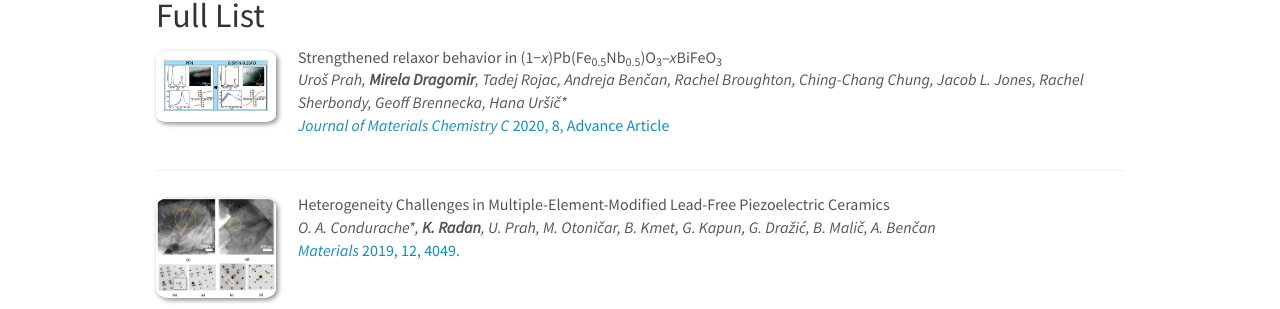
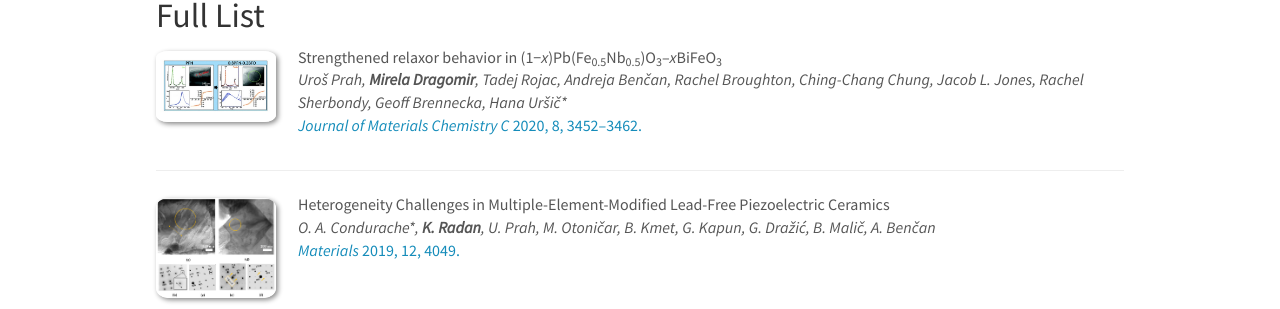
Before and after one commit to eccl-jsi/eccl-jsi.github.io, a Jekyll site: the page built from _pages/publications.md, in a window 1280 px wide and 900 px high, scrolled down 1133 px. Shown: the part 145-454 px from the top of the window. Built offline with Jekyll 4.4.1, drawn with Linux system fonts in a browser that asks for light colours; nearby versions of some CDN libraries.

Commit message:
Update publist.yml

```diff
--- a/_data/publist.yml
+++ b/_data/publist.yml
@@ -5,7 +5,7 @@
   highlight: 0
   image: JMC-C2020-TOC.jpg
   link:
-    display: "<i>Journal of Materials Chemistry C</i> 2020, 8, Advance Article"
+    display: "<i>Journal of Materials Chemistry C</i> 2020, 8, 3452–3462."
     url: "http://dx.doi.org/10.1039/C9TC05883D"
   title: "Strengthened relaxor behavior in (1−<i>x</i>)Pb(Fe<sub>0.5</sub>Nb<sub>0.5</sub>)O<sub>3</sub>–<i>x</i>BiFeO<sub>3</sub>"
 -
```
